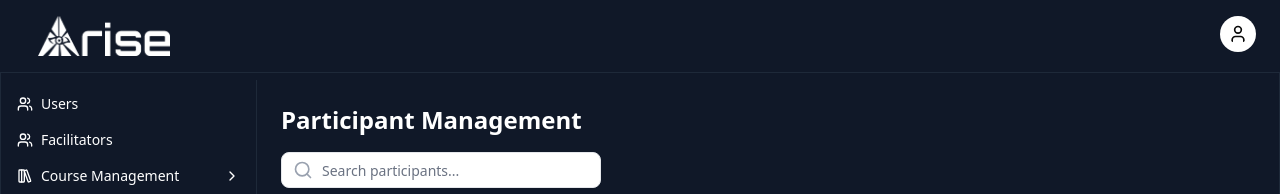
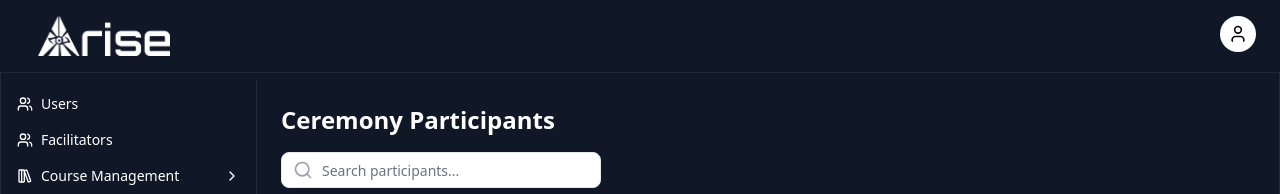
Before and after one commit to htetaungkhant/enrique-website-frontend, a Next.js app: page /admin/ceremony-management/ceremony-participants in a window 1280 px wide. Shown: the top 194 px of the page. Built offline with nearby package versions, Linux system fonts and the light colour scheme; no server answers.

Commit message:
refactor: Update header text in CeremonyParticipants component for clarity

```diff
--- a/pages/admin/ceremony-management/ceremony-participants.js
+++ b/pages/admin/ceremony-management/ceremony-participants.js
@@ -153,9 +153,7 @@ const CeremonyParticipants = ({
   return (
     <AdminPagesWrapper>
       <div className="p-6 flex flex-col gap-4">
-        <h1 className="text-2xl text-white font-bold">
-          Participant Management
-        </h1>
+        <h1 className="text-2xl text-white font-bold">Ceremony Participants</h1>
         <div className="flex max-lg:flex-col lg:justify-between lg:items-center gap-2">
           <div className="max-lg:order-2 relative">
             <Search
```
